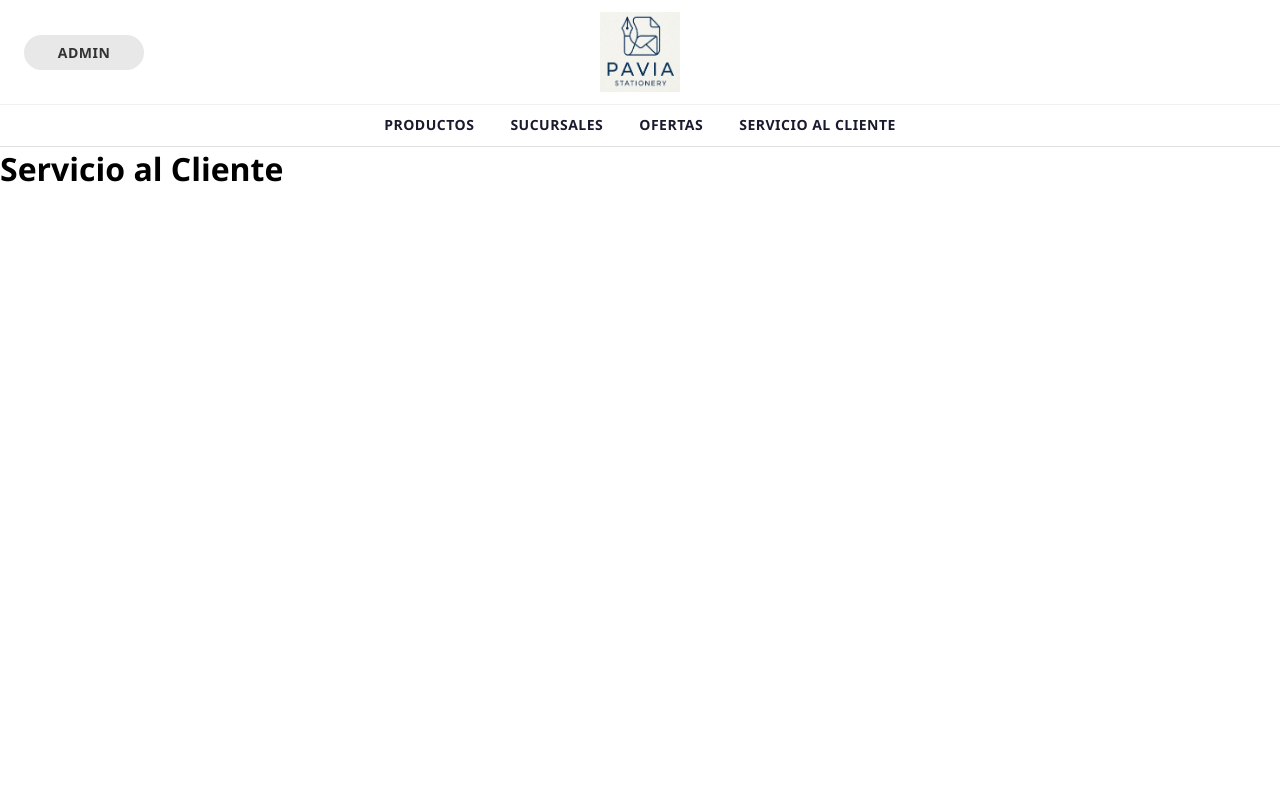
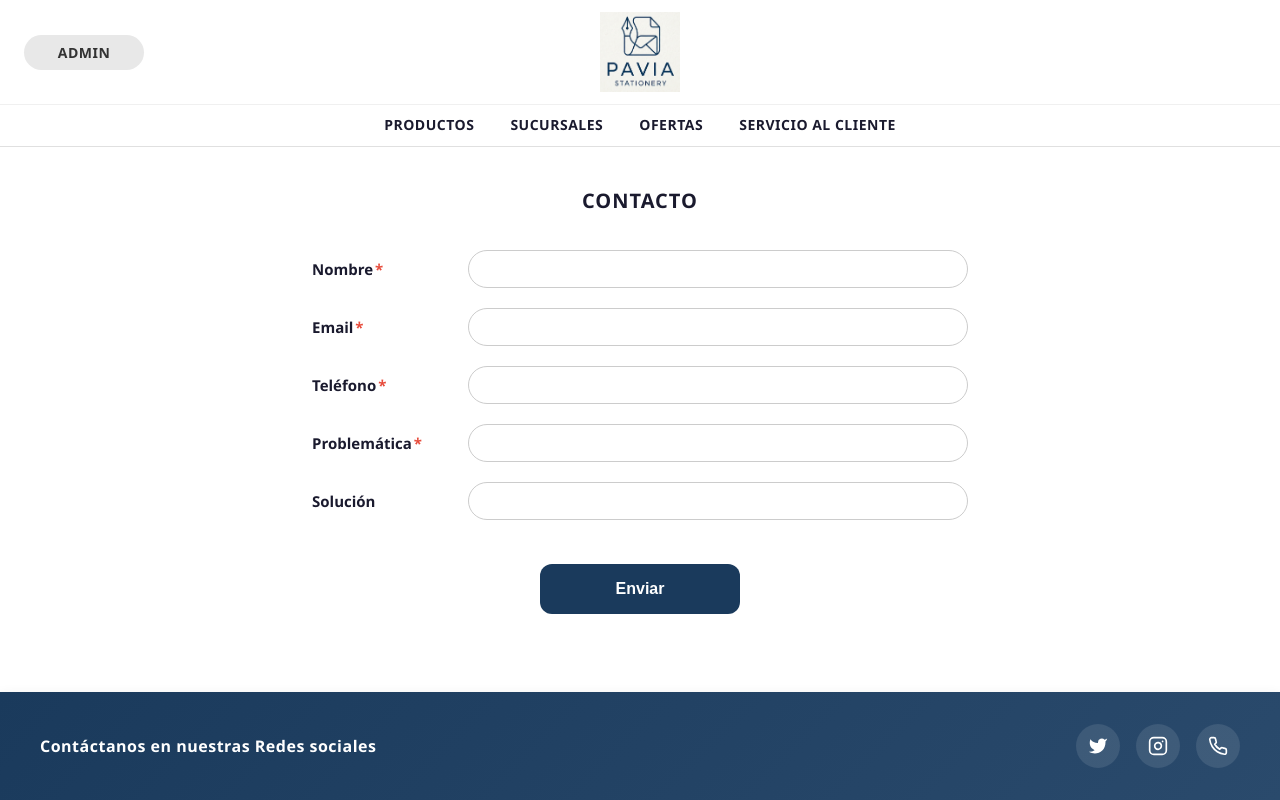
Before and after one commit to maybeMK369/Proyecto-Papeleria, a React (Vite) app in the folder Papeleria/: page /servicio in a window 1280 px wide. Built offline with nearby package versions, Linux system fonts and the light colour scheme.

Commit message:
agregar footer y forms de servicio al cliente

```diff
--- a/Papeleria/src/App.css
+++ b/Papeleria/src/App.css
@@ -471,3 +471,133 @@ select.entrada-formulario {
   width: 100%;
   padding: 10px 20px;
 }
+
+/* Servicio al Cliente - Formulario de Contacto */
+.pagina-servicio {
+  max-width: 800px;
+  margin: 0 auto;
+  padding: 40px 24px;
+  display: flex;
+  flex-direction: column;
+}
+
+.formulario-contacto {
+  display: flex;
+  flex-direction: column;
+  gap: 20px;
+}
+
+.titulo-contacto {
+  font-size: 20px;
+  font-weight: 800;
+  color: #1a1a2e;
+  text-align: center;
+  margin: 0 0 16px 0;
+  letter-spacing: 1px;
+}
+
+.formulario-contacto .campo-formulario {
+  justify-content: center;
+}
+
+.formulario-contacto .etiqueta-campo {
+  min-width: 140px;
+  font-size: 15px;
+}
+
+.formulario-contacto .entrada-formulario {
+  max-width: 500px;
+}
+
+.contenedor-boton-enviar {
+  display: flex;
+  justify-content: center;
+  margin-top: 24px;
+}
+
+.boton-enviar {
+  background: #1a3a5c;
+  color: #fff;
+  border: none;
+  border-radius: 12px;
+  padding: 16px 64px;
+  font-size: 16px;
+  font-weight: 700;
+  cursor: pointer;
+  transition: background 0.2s;
+  min-width: 200px;
+}
+
+.boton-enviar:hover {
+  background: #2a4a6c;
+}
+
+/* Layout principal con sticky footer */
+.contenedor-app {
+  display: flex;
+  flex-direction: column;
+  min-height: 100svh;
+}
+
+.contenido-principal {
+  flex: 1;
+}
+
+/* Footer global */
+.pie-pagina {
+  background: linear-gradient(135deg, #1a3a5c 0%, #2a4a6c 100%);
+  padding: 32px 24px;
+  box-shadow: 0 4px 12px rgba(0, 0, 0, 0.1);
+  margin-top: auto;
+}
+
+.pie-pagina-contenido {
+  max-width: 1200px;
+  margin: 0 auto;
+  display: flex;
+  justify-content: space-between;
+  align-items: center;
+  flex-wrap: wrap;
+  gap: 20px;
+}
+
+.pie-pagina-info {
+  flex: 1;
+  min-width: 250px;
+}
+
+.pie-pagina-titulo {
+  color: #fff;
+  font-size: 16px;
+  font-weight: 600;
+  margin: 0;
+  letter-spacing: 0.5px;
+}
+
+.pie-pagina-redes {
+  display: flex;
+  gap: 16px;
+}
+
+.red-social {
+  display: flex;
+  align-items: center;
+  justify-content: center;
+  width: 44px;
+  height: 44px;
+  background: rgba(255, 255, 255, 0.1);
+  border-radius: 50%;
+  color: #fff;
+  transition: all 0.3s ease;
+  text-decoration: none;
+}
+
+.red-social:hover {
+  background: rgba(255, 255, 255, 0.2);
+  transform: translateY(-2px);
+}
+
+.red-social svg {
+  width: 20px;
+  height: 20px;
+}
--- a/Papeleria/src/App.jsx
+++ b/Papeleria/src/App.jsx
@@ -1,6 +1,7 @@
 import './App.css'
-import { BrowserRouter, Routes, Route } from 'react-router-dom'
-import Navbar from './components/layout/Navbar'
+import { BrowserRouter, Routes, Route, useLocation } from 'react-router-dom'
+import BarraNavegacion from './components/layout/Navbar'
+import PiePagina from './components/layout/PiePagina'
 import Inicio from './views/Inicio'
 import Productos from './views/Productos'
 import Sucursales from './views/Sucursales'
@@ -8,10 +9,14 @@ import Ofertas from './views/Ofertas'
 import Servicio from './views/Servicio'
 import Admin from './views/admin/Admin'
 
-function App() {
+function Contenido() {
+  const ubicacion = useLocation()
+  const esRutaAdmin = ubicacion.pathname.startsWith('/admin')
+
   return (
-    <BrowserRouter>
-      <Navbar />
+    <div className="contenedor-app">
+      <BarraNavegacion />
+      <main className="contenido-principal">
         <Routes>
           <Route path="/" element={<Inicio />} />
           <Route path="/productos" element={<Productos />} />
@@ -20,6 +25,16 @@ function App() {
           <Route path="/servicio" element={<Servicio />} />
           <Route path="/admin/*" element={<Admin />} />
         </Routes>
+      </main>
+      {!esRutaAdmin && <PiePagina />}
+    </div>
+  )
+}
+
+function App() {
+  return (
+    <BrowserRouter>
+      <Contenido />
     </BrowserRouter>
   )
 }
--- a/Papeleria/src/components/forms/ContactoForm.jsx
+++ b/Papeleria/src/components/forms/ContactoForm.jsx
@@ -0,0 +1,52 @@
+import { useState } from 'react'
+import InputForm from './InputForm'
+import Modal from '../layout/Modal'
+
+// Formulario de contacto que muestra modal de confirmación al enviar
+export default function ContactoForm() {
+  const [formulario, setFormulario] = useState({
+    nombre: '',
+    email: '',
+    telefono: '',
+    problematica: '',
+    solucion: '',
+  })
+  const [mostrarModal, setMostrarModal] = useState(false)
+
+  const manejarCambio = (e) => {
+    setFormulario({ ...formulario, [e.target.name]: e.target.value })
+  }
+
+  const manejarEnvio = (e) => {
+    e.preventDefault()
+    setMostrarModal(true)
+  }
+
+  return (
+    <>
+      <form className="formulario-contacto" onSubmit={manejarEnvio}>
+        <h2 className="titulo-contacto">CONTACTO</h2>
+
+        <InputForm etiqueta="Nombre" nombre="nombre" valor={formulario.nombre} onChange={manejarCambio} requerido />
+        <InputForm etiqueta="Email" nombre="email" tipo="email" valor={formulario.email} onChange={manejarCambio} requerido />
+        <InputForm etiqueta="Teléfono" nombre="telefono" tipo="tel" valor={formulario.telefono} onChange={manejarCambio} requerido />
+        <InputForm etiqueta="Problemática" nombre="problematica" valor={formulario.problematica} onChange={manejarCambio} requerido />
+        <InputForm etiqueta="Solución" nombre="solucion" valor={formulario.solucion} onChange={manejarCambio} />
+
+        <div className="contenedor-boton-enviar">
+          <button type="submit" className="boton-enviar">
+            Enviar
+          </button>
+        </div>
+      </form>
+
+      <Modal
+        mostrar={mostrarModal}
+        titulo="Formulario enviado"
+        mensaje="Nuestro equipo te enviará un mensaje"
+        onConfirmar={() => setMostrarModal(false)}
+        onCancelar={() => setMostrarModal(false)}
+      />
+    </>
+  )
+}
--- /dev/null
+++ b/Papeleria/src/components/layout/PiePagina.jsx
@@ -0,0 +1,32 @@
+// Componente Footer con redes sociales
+export default function PiePagina() {
+  return (
+    <footer className="pie-pagina">
+      <div className="pie-pagina-contenido">
+        <div className="pie-pagina-info">
+          <h3 className="pie-pagina-titulo">Contáctanos en nuestras Redes sociales</h3>
+        </div>
+
+        <div className="pie-pagina-redes">
+          <a href="#" className="red-social" title="Twitter">
+            <svg width="24" height="24" viewBox="0 0 24 24" fill="currentColor">
+              <path d="M23 3a10.9 10.9 0 01-3.14 1.53 4.48 4.48 0 00-7.86 3v1A10.66 10.66 0 013 4s-4 9 5 13a11.64 11.64 0 01-7 2c9 5 20 0 20-11.5a4.5 4.5 0 00-.08-.83A7.72 7.72 0 0023 3z"/>
+            </svg>
+          </a>
+          <a href="#" className="red-social" title="Instagram">
+            <svg width="24" height="24" viewBox="0 0 24 24" fill="none" stroke="currentColor" strokeWidth="2" strokeLinecap="round" strokeLinejoin="round">
+              <rect x="2" y="2" width="20" height="20" rx="5" ry="5"/>
+              <path d="M16 11.37A4 4 0 1112.63 8 4 4 0 0116 11.37z"/>
+              <line x1="17.5" y1="6.5" x2="17.51" y2="6.5"/>
+            </svg>
+          </a>
+          <a href="#" className="red-social" title="Teléfono">
+            <svg width="24" height="24" viewBox="0 0 24 24" fill="none" stroke="currentColor" strokeWidth="2" strokeLinecap="round" strokeLinejoin="round">
+              <path d="M22 16.92v3a2 2 0 01-2.18 2 19.79 19.79 0 01-8.63-3.07 19.5 19.5 0 01-6-6 19.79 19.79 0 01-3.07-8.67A2 2 0 014.11 2h3a2 2 0 012 1.72 12.84 12.84 0 00.7 2.81 2 2 0 01-.45 2.11L8.09 9.91a16 16 0 006 6l1.27-1.27a2 2 0 012.11-.45 12.84 12.84 0 002.81.7A2 2 0 0122 16.92z"/>
+            </svg>
+          </a>
+        </div>
+      </div>
+    </footer>
+  )
+}
--- a/Papeleria/src/index.css
+++ b/Papeleria/src/index.css
@@ -2,6 +2,10 @@
   margin: 0;
   padding: 0;
   box-sizing: border-box;
+}
+
+html, body {
+  height: 100%;
 }
 
 body {
--- a/Papeleria/src/views/Servicio.jsx
+++ b/Papeleria/src/views/Servicio.jsx
@@ -1,7 +1,10 @@
+import ContactoForm from '../components/forms/ContactoForm'
+
+// Página de servicio al cliente con formulario de contacto
 export default function Servicio() {
   return (
-    <div>
-      <h1>Servicio al Cliente</h1>
+    <div className="pagina-servicio">
+      <ContactoForm />
     </div>
   )
 }
```
Lines whose indentation alone changed are shown as unchanged.
